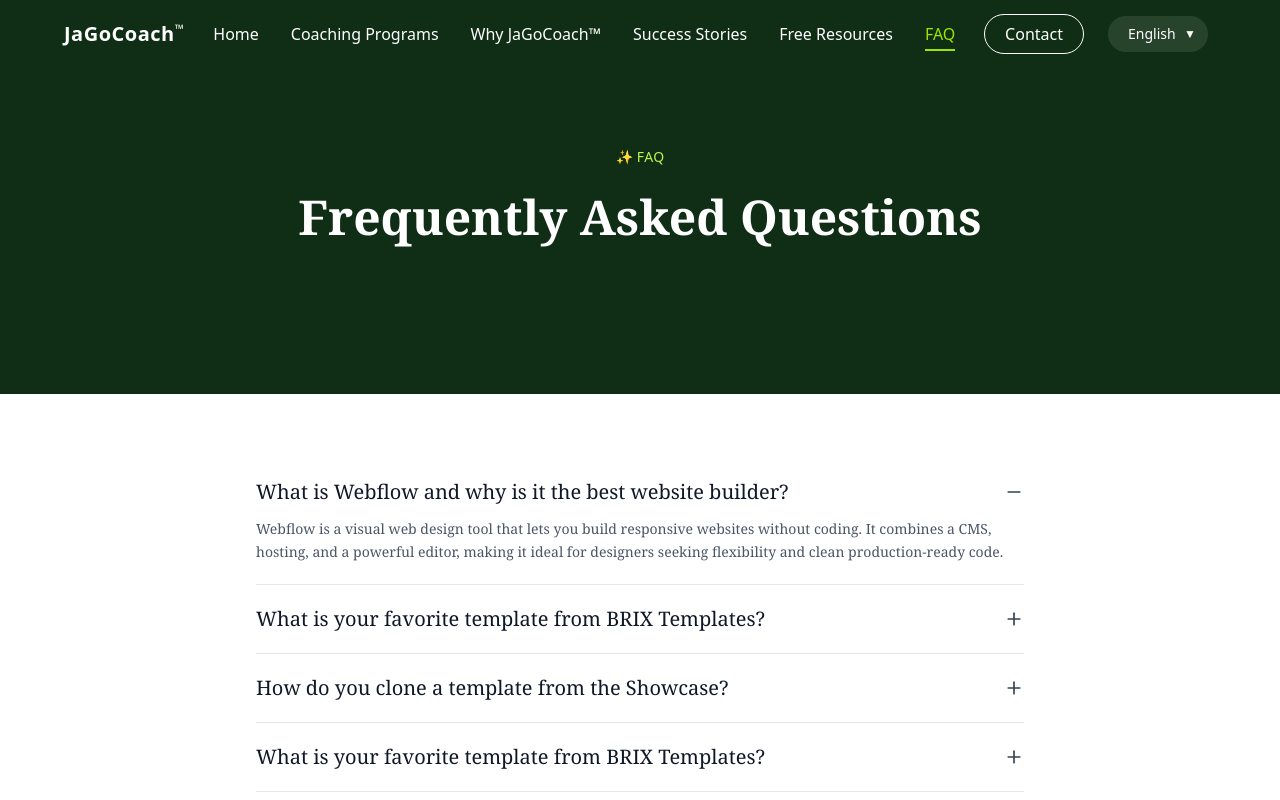
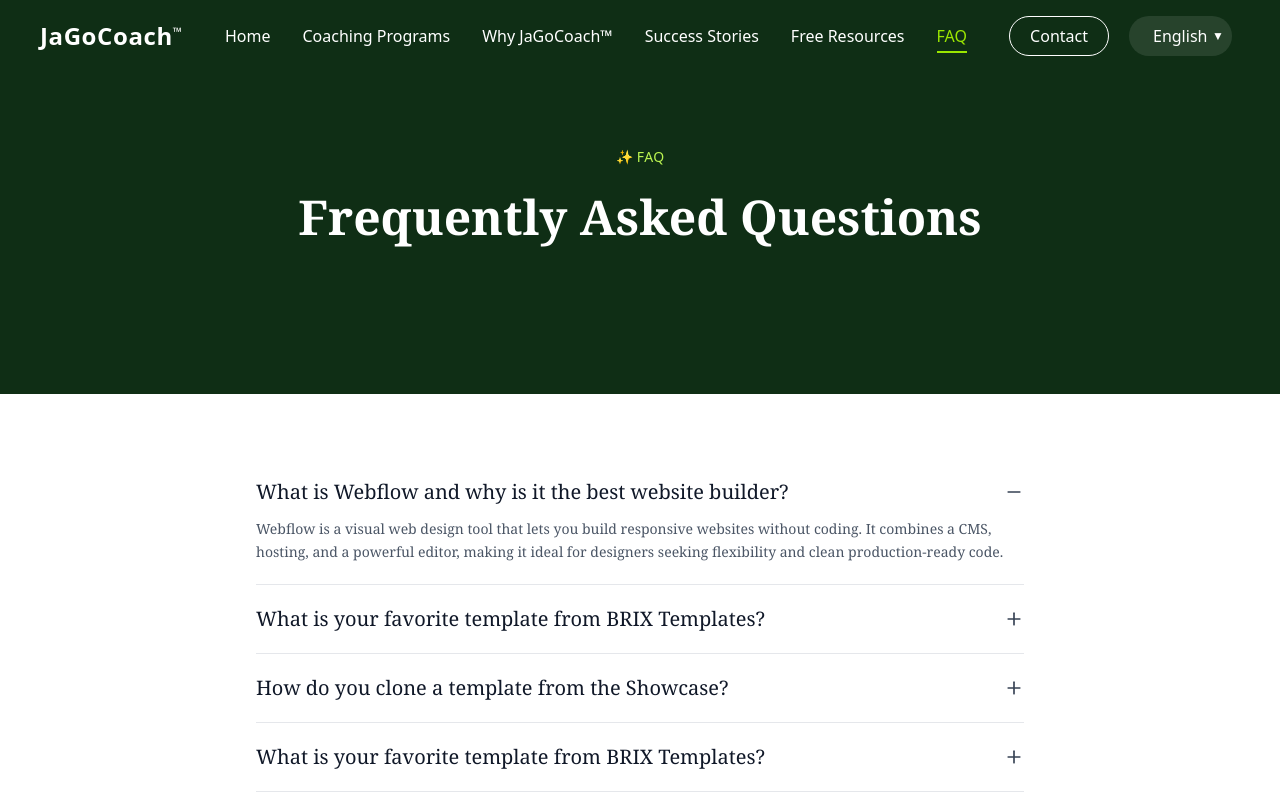
Before and after one commit to purandubey1011/jago-frontend, a React (Vite) app: page /faq in a window 1280 px wide. Shown: the top 800 px of the page. Built offline with nearby package versions, Linux system fonts and the light colour scheme.

Commit message:
navbar and contact btn glitch fix

```diff
--- a/src/components/Contact/ContactHero.jsx
+++ b/src/components/Contact/ContactHero.jsx
@@ -155,7 +155,7 @@ const ContactHero = () => {
             <motion.button
               type="submit"
               disabled={loading}
-              className="w-full bg-[#EAFE45] text-green-950 font-semibold py-3 rounded-full hover:bg-[#b6c811] transition disabled:opacity-50"
+              className="w-full bg-[#EAFE45] text-green-950 font-semibold py-3 rounded-full hover:bg-[#b6c811] disabled:opacity-50"
               variants={formItemVariants}
             >
               {loading ? "Sending..." : "Send Message"}
--- a/src/components/Navbar.jsx
+++ b/src/components/Navbar.jsx
@@ -52,6 +52,7 @@ const Navbar = () => {
     { to: "/faq", label: "FAQ" },
   ];
 
+  // Framer motion variants
   const itemVariants = {
     hidden: { y: -50, opacity: 0 },
     visible: {
@@ -86,27 +87,32 @@ const Navbar = () => {
   };
 
   return (
-    <nav className="absolute top-0 left-0 w-full z-30 px-4 sm:px-8 lg:px-16 py-4 flex items-center justify-between">
+    <nav className="absolute top-0 left-0 w-full z-30 px-4 lg:px-5 xl:px-10 py-4 flex items-center justify-between">
       {/* Logo */}
       <motion.div variants={itemVariants} initial="hidden" animate="visible">
         <Link
           to="/"
-          className={`font-extrabold text-xl tracking-wide ${textColor}`}
+          className={`font-extrabold text-lg sm:text-xl md:text-2xl tracking-wide ${textColor}`}
           onClick={() => setOpen(false)}
         >
           JaGoCoach<span className="text-xs align-super">™</span>
         </Link>
       </motion.div>
 
-      {/* Desktop Links  */}
+      {/* Desktop Links (1000px and above) */}
       <motion.ul
-        className={`hidden md:flex items-center space-x-8 font-medium ${textColor}`}
+        className={`hidden lg:flex items-center space-x-3 lg:space-x-4 xl:space-x-8 font-medium ${textColor}`}
         variants={staggerContainerVariants}
         initial="hidden"
         animate="visible"
       >
         {navLinksData.map((link) => (
-          <motion.li key={link.to} variants={itemVariants}>
+          <motion.li
+            key={link.to}
+            variants={itemVariants}
+            // 👇 font adjust ho jayega shrink ke sath
+            className="text-xs lg:text-sm xl:text-base"
+          >
             <NavLink
               to={link.to}
               className={({ isActive }) =>
@@ -121,28 +127,33 @@ const Navbar = () => {
         ))}
       </motion.ul>
 
-      {/* Right buttons  */}
+      {/* Right buttons (Desktop only, from 1000px up) */}
       <motion.div
-        className="hidden md:flex items-center space-x-4"
+        className="hidden lg:flex items-center space-x-3 lg:space-x-1 xl:space-x-3"
         variants={staggerContainerVariants}
         initial="hidden"
         animate="visible"
       >
+        {/* Contact Button */}
         <motion.div variants={itemVariants}>
           <Link
             to="/contact"
-            className={`px-5 py-2 rounded-full border ${borderColor} ${textColor} ${contactHover} transition`}
+            className={`px-3 lg:px-4 xl:px-5 py-1.5 lg:py-2 rounded-full border ${borderColor} ${textColor} ${contactHover}
+        transition text-xs sm:text-sm lg:text-base xl:text-base`}
           >
             Contact
           </Link>
         </motion.div>
 
+        {/* Language Selector */}
         <motion.div
           variants={mobileMenuItemVariants}
           className="w-full text-center px-2 relative"
         >
           <select
-            className="bg-white/10 text-white rounded-full px-5 pr-8 py-2 text-sm
+            className="bg-white/10 text-white rounded-full
+        px-3 lg:px-6 xl:px-6 py-1.5 lg:py-2 pr-8
+        text-xs sm:text-sm lg:text-base xl:text-base
         focus:outline-none appearance-none cursor-pointer w-full"
           >
             <option value="en">English</option>
@@ -150,25 +161,26 @@ const Navbar = () => {
           </select>
 
           {/* Custom Arrow */}
-          <span className="pointer-events-none absolute right-5 top-1/2 -translate-y-1/2 text-white text-xs">
+          <span className="pointer-events-none absolute right-3 lg:right-4 xl:right-4 top-1/2 -translate-y-1/2 text-white text-[10px] lg:text-xs">
             ▼
           </span>
         </motion.div>
+
       </motion.div>
 
-      {/* Mobile Menu Toggle Button */}
+      {/* Mobile Menu Toggle (below 1000px) */}
       <motion.button
         onClick={() => setOpen(!open)}
-        className={`md:hidden  text-2xl ${textColor}`}
+        className={`lg:hidden text-2xl ${textColor}`}
         variants={itemVariants}
         initial="hidden"
         animate="visible"
         aria-label="Toggle menu"
-        z
       >
         {open ? <FaTimes className="z-50" /> : <FaBars />}
       </motion.button>
 
+      {/* Mobile Sidebar */}
       <AnimatePresence>
         {open && (
           <motion.div
@@ -177,19 +189,19 @@ const Navbar = () => {
             animate={{ opacity: 1 }}
             exit={{ opacity: 0 }}
             transition={{ duration: 0.3 }}
-            className="fixed inset-0 bg-black/70 z-40 md:hidden"
+            className="fixed inset-0 bg-black/70 z-40 xl:hidden"
             onClick={() => setOpen(false)}
           />
         )}
         {open && (
           <motion.div
             key="mobile-menu-content"
-            ref={menuRef} // Attach ref here
+            ref={menuRef}
             variants={mobileMenuVariants}
             initial="hidden"
             animate="visible"
             exit="hidden"
-            className="fixed top-0 right-0 h-full w-3/4 max-w-sm bg-black text-white flex flex-col items-center justify-start pt-24 pb-8 space-y-6 text-lg shadow-lg z-50 md:hidden overflow-y-auto"
+            className="fixed top-0 right-0 h-full w-3/4 max-w-sm bg-black text-white flex flex-col items-center justify-start pt-24 pb-8 space-y-6 text-lg shadow-lg z-50 xl:hidden overflow-y-auto"
           >
             <motion.div
               variants={staggerContainerVariants}
@@ -222,8 +234,6 @@ const Navbar = () => {
                 variants={mobileMenuItemVariants}
                 className="w-full text-center mt-8"
               >
-                {" "}
-                {/* Added mt-8 for spacing */}
                 <Link
                   to="/contact"
                   onClick={() => setOpen(false)}
@@ -244,13 +254,10 @@ const Navbar = () => {
                   <option value="en">English</option>
                   <option value="hi">हिंदी</option>
                 </select>
-
-          {/* Custom Arrow */}
                 <span className="pointer-events-none absolute right-24 top-1/2 -translate-y-1/2 text-white text-xs">
                   ▼
                 </span>
               </motion.div>
-
             </motion.div>
           </motion.div>
         )}
```
Lines whose indentation alone changed are shown as unchanged.
